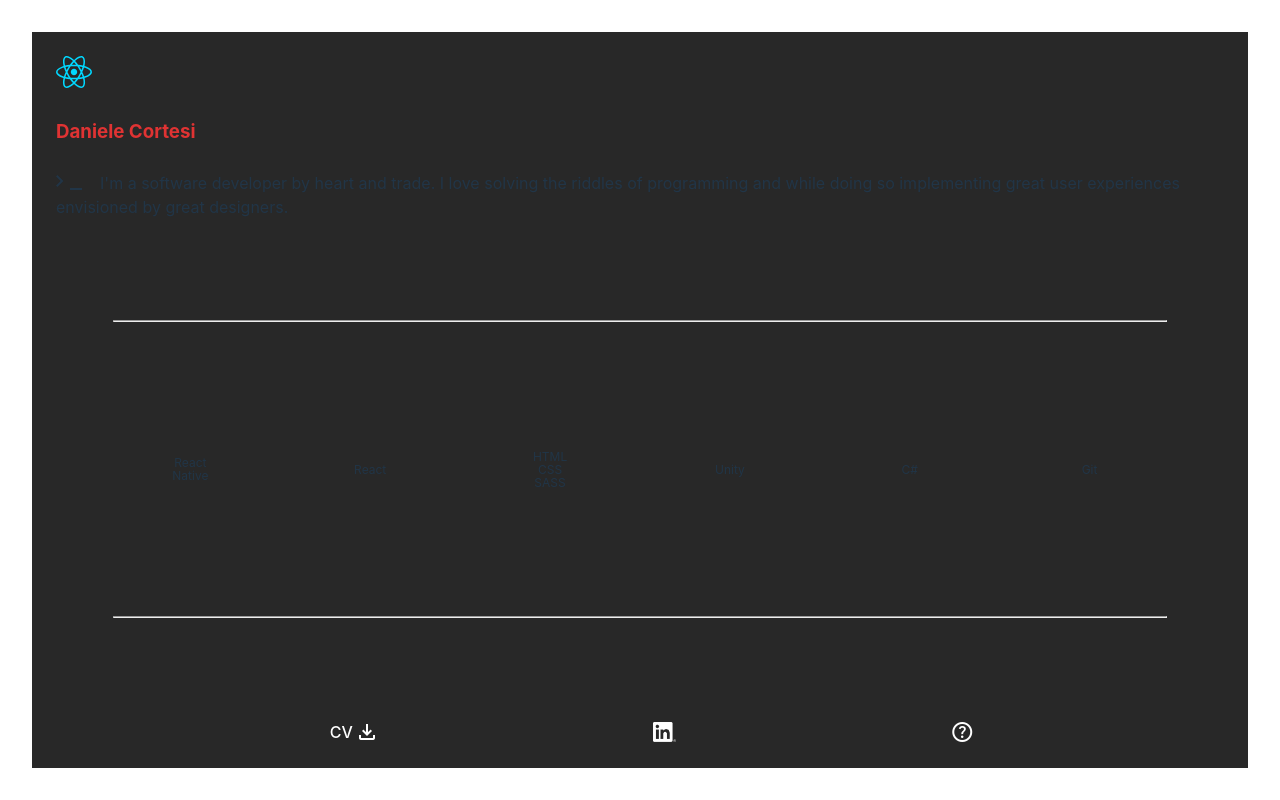
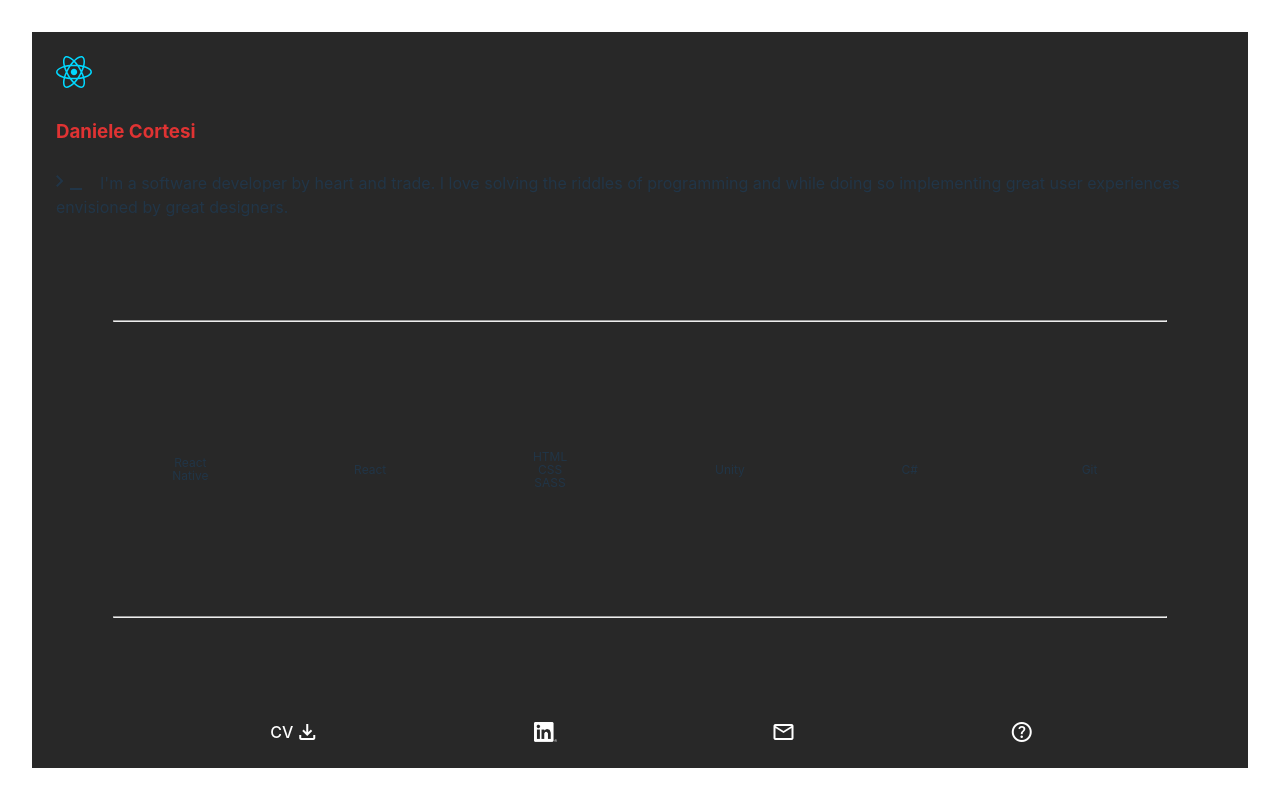
Before and after one commit to Jackaljkdan/webresume, a React (Vite) app: page / in a window 1280 px wide. Built offline with nearby package versions, Linux system fonts and the light colour scheme.

Commit message:
Add mailto

```diff
--- a/src/components/Summary.tsx
+++ b/src/components/Summary.tsx
@@ -66,6 +66,10 @@ export function Summary(props: Props) {
                     href="https://www.youtube.com/watch?v=dQw4w9WgXcQ"
                     symbol="help"
                 />
+                <MaterialLinkButton
+                    href="mailto:danicortesi.dev@gmail.com"
+                    symbol="mail"
+                />
                 <IconLinkButton
                     src={linkedin}
                     alt="LinkedIn"
```
